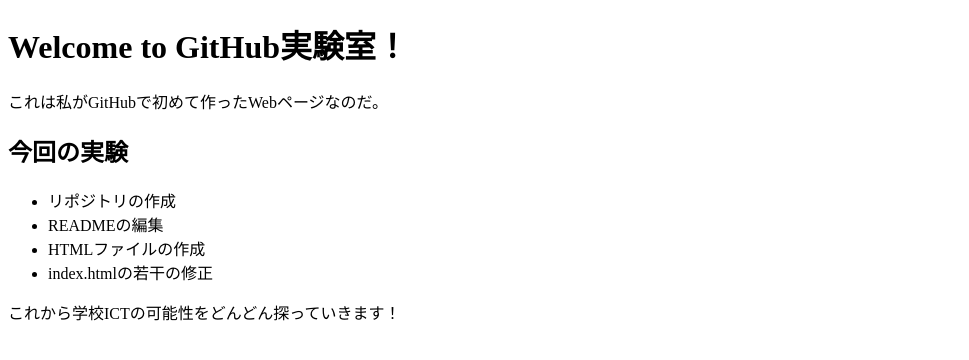
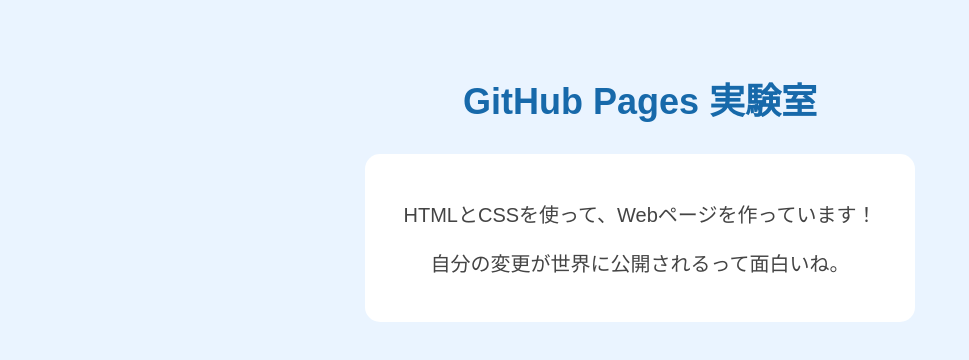
Before and after one commit to t22103-wq/github-pages-test, a plain HTML site: page index.html in a window 1280 px wide. Shown: the whole page, without its empty margins (0-969 px from the left). Drawn offline with Linux system fonts and the light colour scheme.

Commit message:
index.htmlの２回目の修正

```diff
--- a/index.html
+++ b/index.html
@@ -3,21 +3,42 @@
 <html lang="ja">
 <head>
   <meta charset="UTF-8">
-  <meta name="viewport" content="width=device-width, initial-scale=1.0">
-  <title>GitHub実験室</title>
+  <title>GitHub Pages 実験室</title>
+
+  <style>
+    body {
+      background-color: #eaf4ff;
+      font-family: sans-serif;
+      text-align: center;
+      padding: 40px;
+    }
+
+    h1 {
+      color: #1769aa;
+      font-size: 36px;
+    }
+
+    p {
+      color: #444444;
+      font-size: 20px;
+    }
+
+    .message {
+      background-color: white;
+      padding: 25px;
+      border-radius: 15px;
+      max-width: 500px;
+      margin: 30px auto;
+    }
+  </style>
 </head>
+
 <body>
-  <h1>Welcome to GitHub実験室！</h1>
-  <p>これは私がGitHubで初めて作ったWebページなのだ。</p>
+  <h1>GitHub Pages 実験室</h1>
 
-  <h2>今回の実験</h2>
-  <ul>
-    <li>リポジトリの作成</li>
-    <li>READMEの編集</li>
-    <li>HTMLファイルの作成</li>
-    <li>index.htmlの若干の修正</li>
-  </ul>
-
-  <p>これから学校ICTの可能性をどんどん探っていきます！</p>
+  <div class="message">
+    <p>HTMLとCSSを使って、Webページを作っています！</p>
+    <p>自分の変更が世界に公開されるって面白いね。</p>
+  </div>
 </body>
 </html>
```
